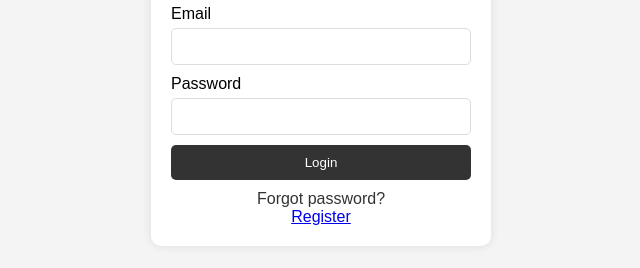
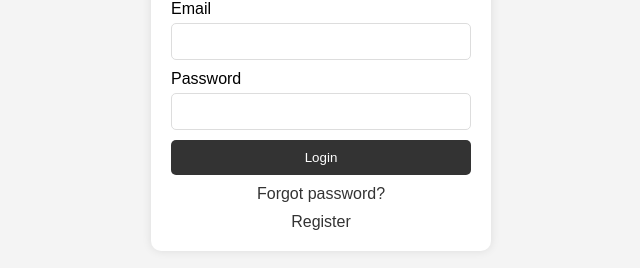
Before and after one commit to Amit-2013/mycarportal, a plain HTML site: page login.html in a window 1280 px wide. Shown: the part 324-592 px from the top of the page, without its empty margins (319-959 px from the left). Drawn offline with Linux system fonts and the light colour scheme.

Commit message:
Update login-styles.css

```diff
--- a/login-styles.css
+++ b/login-styles.css
@@ -52,13 +52,15 @@ button:hover {
     background-color: #555;
 }
 
-.forgot-password {
+.forgot-password,
+.register-link {
     display: block;
     margin-top: 10px;
     text-decoration: none;
     color: #333;
 }
 
-.forgot-password:hover {
+.forgot-password:hover,
+.register-link:hover {
     text-decoration: underline;
 }
```
